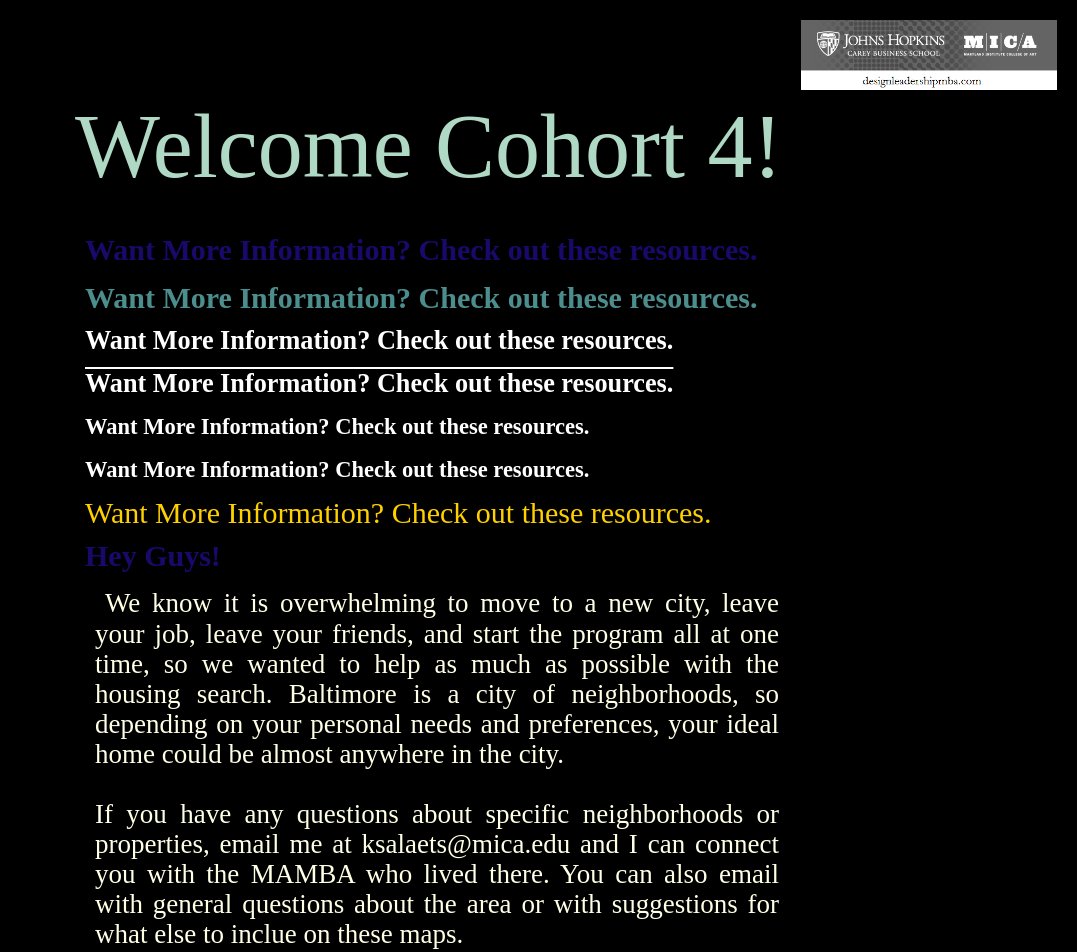
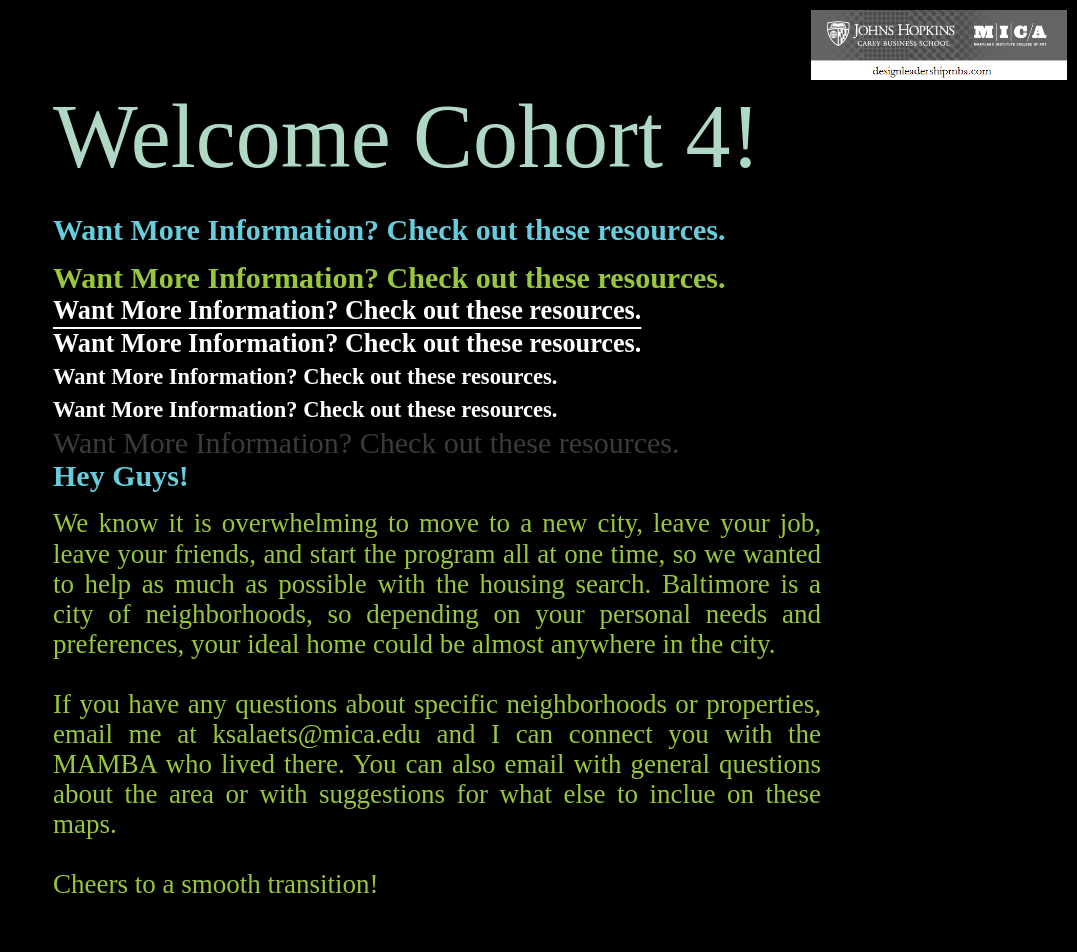
Before and after one commit to Karahmel/MAMBAMap, a Jekyll site: the page built from index.html, in a window 1280 px wide. Shown: the top 952 px of the page, without its empty margins (203-1280 px from the left). Built offline with Jekyll 4.4.1, drawn with Linux system fonts in a browser that asks for light colours; Markdown is read by kramdown in place of the engine named in the settings.

Commit message:
Big color changes
Here

```diff
--- a/css/screen.css
+++ b/css/screen.css
@@ -7,7 +7,7 @@
 /* Global Reset */
 
 * {
-  margin: 10;
+  margin: 0;
   padding: 0;
 
 }
@@ -20,13 +20,13 @@
 h1 {
 font-size: 1em;
   margin-bottom: .5em;
-  color: #19096B;
+  color: #67cddc;
   font-variant: all-caps;
 }
 
 h2 {
     font-size: 1em;
-      color: #4C8E8D;
+      color: #98c73d;
 }
 
 h3 {
@@ -55,8 +55,7 @@
 }
 
 body {
-<<<<<<< HEAD
-  background-color: #126CA5;
+  background-color: white;
   font: 'Tangerine', serif;
   font-size: 48px;
   background-color: black;
@@ -65,16 +64,17 @@
 }
 
 a {
-  color: #81d3b5;
+  color: #00a9e0;
 }
 
 a:hover {
-  color: white;
+  color: #00a9e0;
     text-decoration: overline;
+  opacity: .75;
 }
 
 a:visited {
-  color: #81d3b5;
+  color: #67cddc;
   opacity: .75;
 }
 
@@ -93,17 +93,17 @@
 ul.posts {
   list-style-type: none;
   margin-bottom: 1.5em;
-  color: #FEFFE5
+  color: #98c73d;
 }
 
   ul.posts li {
     line-height: 1em;
-    color: #FEFFE5;
+    color: #98c73d;
   }
 
   ul.posts span {
-    color: #FEFFE5;
-    font-family: 'Gravtias One';
+    color: #98c73d;
+    font-family: 'Junction';
     font-size: 90%;
      line-height: 120%
   }
@@ -115,8 +115,8 @@
 /*****************************************************************************/
 
 .site {
-  color: #ffd000;
-  font: 30px 'Gravtias One';
+  color: #3b3b3d;
+  font: 30px 'Junction';
   text-align: justify;
   width: 60%;
   margin: 4em auto 2em auto;
@@ -124,14 +124,14 @@
 }
 
 .title {
-  color: #2FE07E;
+  color: #d0dd2b;
   margin-bottom: .3em;
 font-size: 3em;
    margin-top: 1em;
 }
 
   .site .title a {
-    color: #2FE07E;
+    color: #d0dd2b;
     text-decoration: none;
   }
 
```
